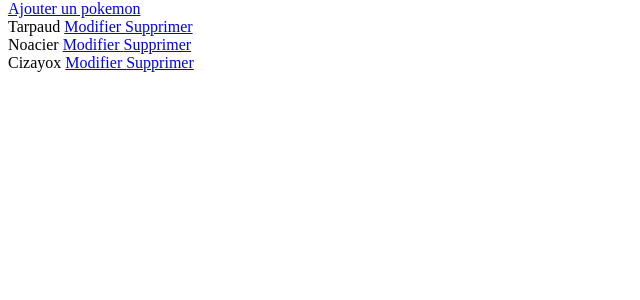
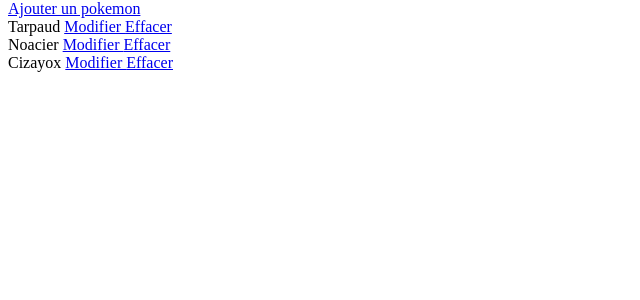
Before and after one commit to nadineprofesseur/monde-des-pokemons, a PHP site: page /liste-pokemon.php in a window 1280 px wide. Shown: the part 21-321 px from the top of the page, without its empty margins (0-640 px from the left). Run offline with PHP 8.4, Linux system fonts and the light colour scheme; data comes from the database, SQL or seed files in the repository.

Commit message:
Vérification pré-traitement intégrées aux scripts d'action (+ cohesif)

```diff
--- a/src/administration/action-ajouter-pokemon.php
+++ b/src/administration/action-ajouter-pokemon.php
@@ -1,4 +1,7 @@
 <?php
+if(!empty($_POST['action-ajouter-pokemon']))
+{
+		//echo "action-ajouter-pokemon";
 
 	print_r($_POST);
 
@@ -15,6 +18,7 @@
 	$requeteAjouterPokemon = $basededonnees->prepare($SQL_AJOUTER_POKEMON);
 	$requeteAjouterPokemon->execute();
 
+}
 
 
 ?>
--- a/src/administration/action-effacer-pokemon.php
+++ b/src/administration/action-effacer-pokemon.php
@@ -1,4 +1,7 @@
 <?php
+if(!empty($_POST['action-effacer-pokemon']))
+{
+	//echo "action-effacer-pokemon";
 //print_r($_POST);
 
 	if(!empty($_POST['confirmation-oui']))
@@ -15,4 +18,5 @@ else
 	Vous ne voulez pas supprimer le pokémon
 	<?php
 	}
+}
 	?>
--- a/src/administration/action-modifier-pokemon.php
+++ b/src/administration/action-modifier-pokemon.php
@@ -1,5 +1,7 @@
 <?php
-
+if(!empty($_POST['action-modifier-pokemon']))
+{
+	//echo "action-modifier-pokemon";
 	//print_r($_POST);
 
 	$nom = $_POST["nom"];
@@ -16,4 +18,6 @@
 
 	$requeteModifierPokemon = $basededonnees->prepare($SQL_MODIFIER_POKEMON);
 	$requeteModifierPokemon->execute();
+}
+
 ?>
--- a/src/administration/liste-pokemon.php
+++ b/src/administration/liste-pokemon.php
@@ -1,16 +1,7 @@
 <?php
 
-	if(!empty($_POST['action-ajouter-pokemon']))
-	{
-		//echo "action-ajouter-pokemon";
-		include "action-ajouter-pokemon.php";
-	}
-	if(!empty($_POST['action-effacer-pokemon']))
-	{
-		//echo "action-effacer-pokemon";
-		include "action-effacer-pokemon.php";
-	}
-
+	include "action-ajouter-pokemon.php";
+	include "action-effacer-pokemon.php";
 
 	require_once "basededonnees.php";
 	$requeteListePokemons = $basededonnees->prepare("SELECT * FROM pokemon");
@@ -53,8 +44,8 @@
 				<a href="modifier-pokemon.php?pokemon=<?=$pokemon['idPokemon']?>">
 				Modifier
 				</a>
-				<a href="supprimer-pokemon.php?pokemon=<?=$pokemon['idPokemon']?>">
-				Supprimer
+				<a href="effacer-pokemon.php?pokemon=<?=$pokemon['idPokemon']?>">
+				Effacer
 				</a>
 
 
```
Also changed, not shown: src/administration/modifier-pokemon.php (+3 -8 lines). Lines whose indentation alone changed are shown as unchanged.
